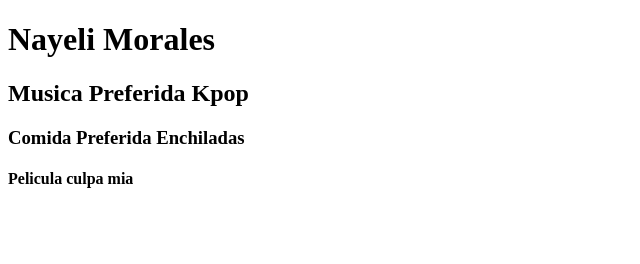
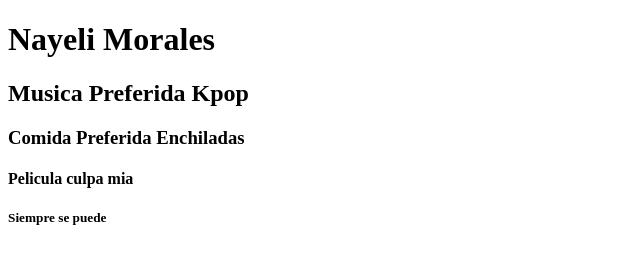
Before and after one commit to Naye2008/ch62-mis_preferencias, a plain HTML site: page index.html in a window 1280 px wide. Shown: the full height of the page, 0-640 px from the left. Drawn offline with Linux system fonts and the light colour scheme.

Commit message:
feat: Frase del dia

```diff
--- a/index.html
+++ b/index.html
@@ -10,5 +10,6 @@
 	<h2>Musica Preferida Kpop</h2>
 	<h3>Comida Preferida Enchiladas</h3>
 	<h4>Pelicula culpa mia</h4>
+	<h5>Siempre se puede</h5>
 </body>
 </html>
```
